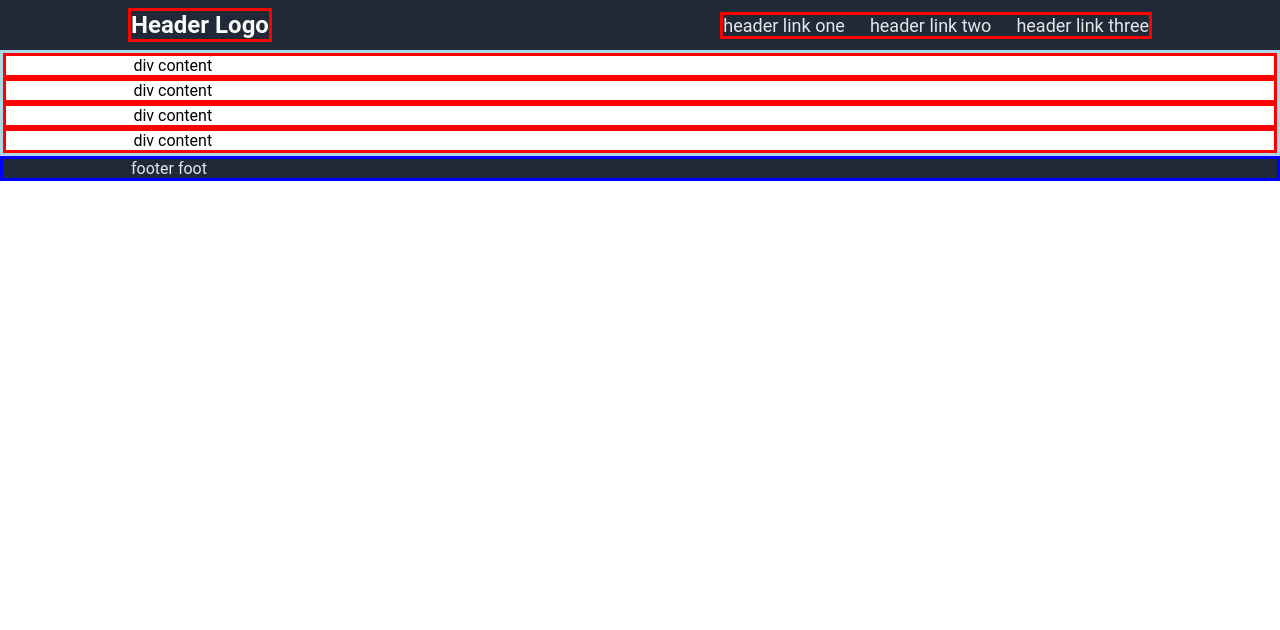
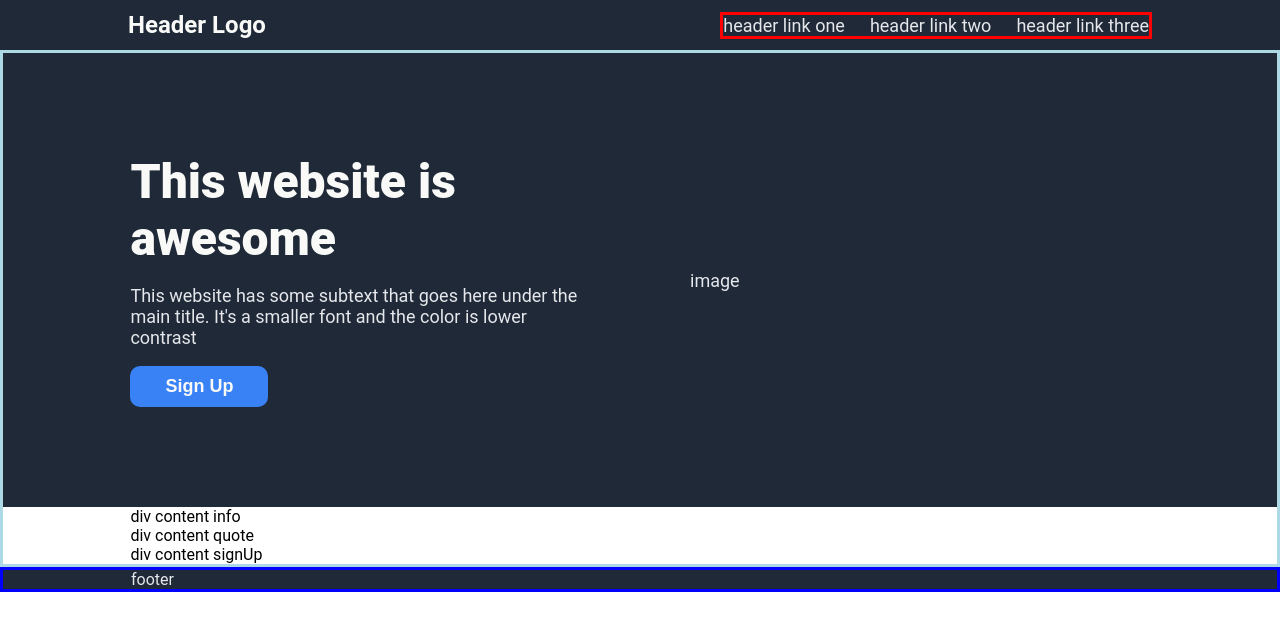
Before and after one commit to Retky/Odin-LandingPage, a plain HTML site: page index.html in a window 1280 px wide. Drawn offline with Linux system fonts and the light colour scheme.

Commit message:
"Hero" first half compleate

```diff
--- a/css/master.css
+++ b/css/master.css
@@ -1,7 +1,3 @@
-div {
-    border: solid red;
-}
-
 section{
     border: solid lightblue;
 }
@@ -57,6 +53,34 @@ header {
 .content {
     padding: 0 10%;
 }
+.hero {
+    background: var(--bg-dark);
+    color: var(--tx-white2);
+    display: flex;
+    justify-content: space-between;
+    align-items: center;
+    gap: 100px;
+    font-size: 18px;
+    padding: 100px 10%;
+}
+.heroHalf {
+    width: 50%;
+}
+.hero h1 {
+    color: var(--tx-white);
+    font-weight: 900;
+    font-size: 48px;
+    margin: 0px;
+}
+.hero button {
+    background: var(--bg-blue);
+    color: var(--tx-white);
+    font-size: 18px;
+    font-weight: bold;
+    padding: 10px 35px;
+    border: none;
+    border-radius: 10px;
+}
 
 /* FOOTER */
 footer {
--- a/index.html
+++ b/index.html
@@ -6,7 +6,7 @@
         <link rel="stylesheet" href="/css/master.css">
     </head>
     <body>
-        <header class="head">
+        <header>
             <div class="logo">Header Logo</div>
             <nav class="nav">
                     <li><a href="#">header link one</a></li>
@@ -15,13 +15,20 @@
             </nav>
         </header>
 
-        <section class="section">
-            <div class="content">div content</div>
-            <div class="content">div content</div>
-            <div class="content">div content</div>
-            <div class="content">div content</div>
+        <section>
+            <div class="content hero">
+                <div class="heroHalf">
+                    <h1>This website is awesome</h1>
+                    <p>This website has some subtext that goes here under the main title. It's a smaller font and the color is lower contrast</p>
+                    <button type="button" name="sign">Sign Up</button>
+                </div>
+                <div class="heroHalf image">image</div>
+            </div>
+            <div class="content info">div content info</div>
+            <div class="content quote">div content quote</div>
+            <div class="content signUp">div content signUp</div>
         </section>
 
-        <footer class="foot">footer foot</footer>
+        <footer>footer</footer>
     </body>
 </html>
```
